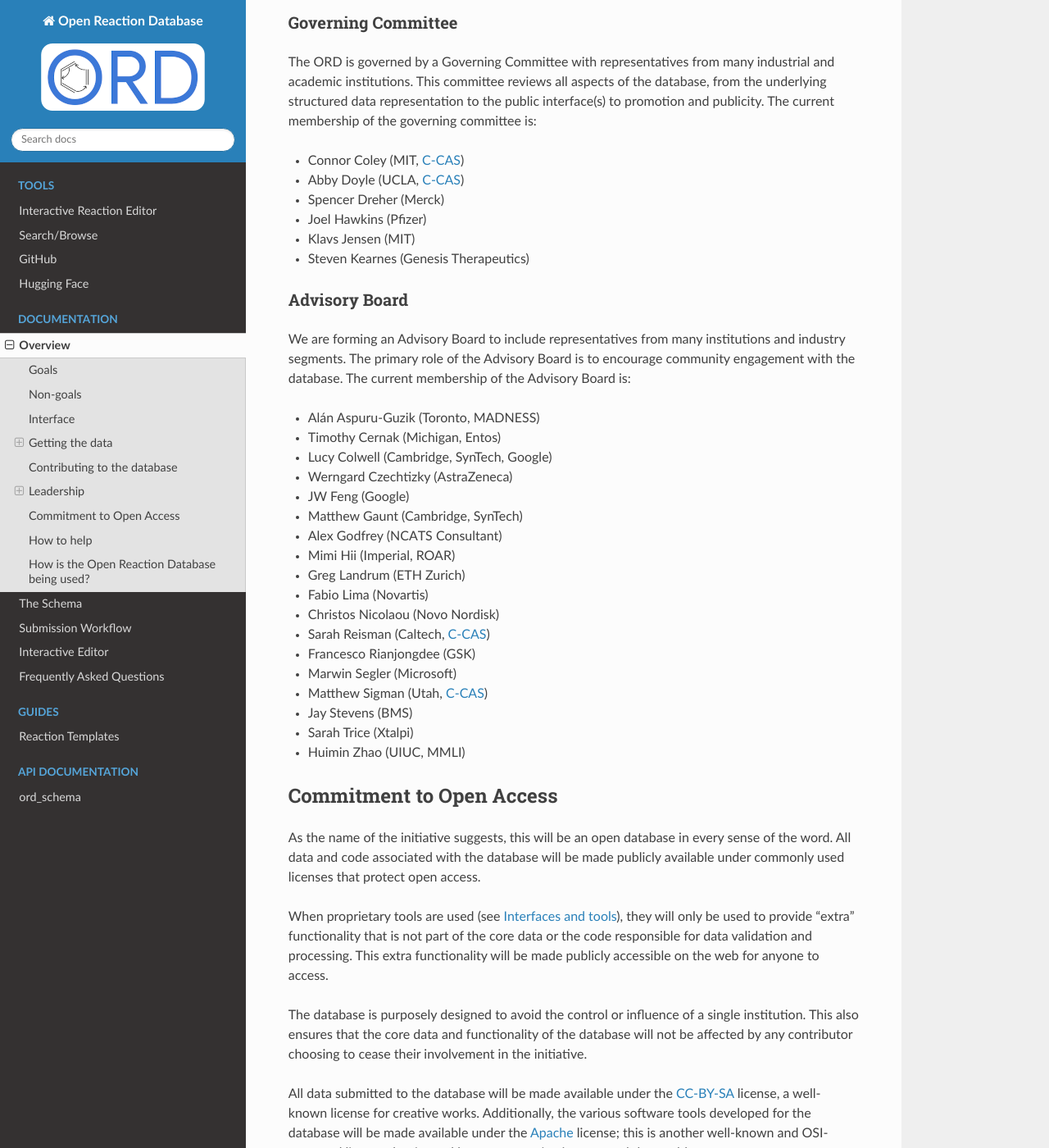
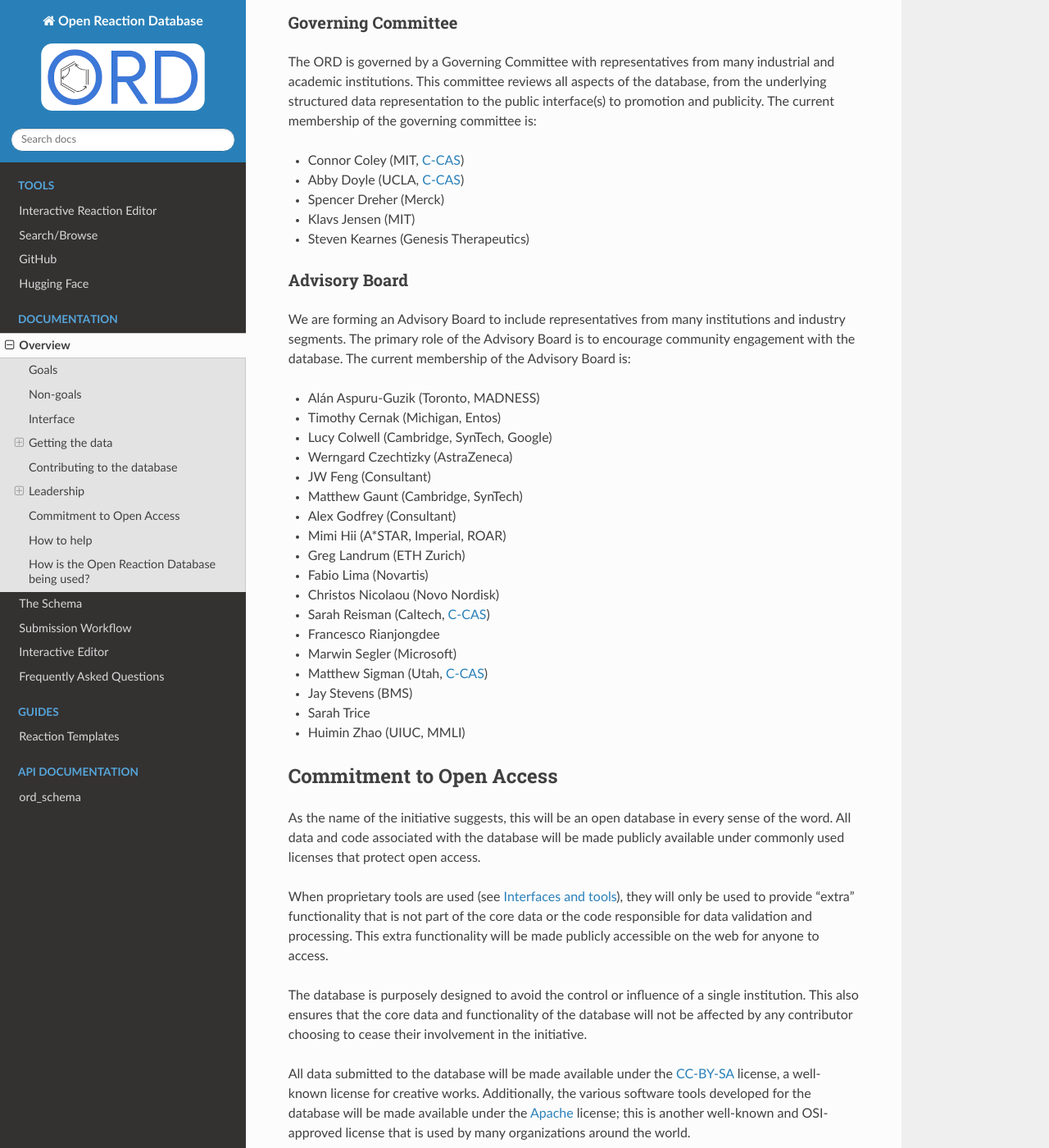
Before and after one commit to open-reaction-database/ord-schema, a Sphinx documentation site: the page built from docs/overview.rst, in a window 1280 px wide and 1400 px high, scrolled down 2828 px. Shown: the whole window at 82% size. Built offline with Sphinx 7.4.7 and the Read the Docs theme 3.1.0, drawn with Linux system fonts in a browser that asks for light colours.

Commit message:
Update GC and AB
- removed Joel Hawkins from GC
- removed affiliations of Sarah Trice and Francesco Rianjongdee (need to confirm their new companies approve)
- updated affiliations of JW Feng, Alex Godfrey and Mimi Hii

```diff
--- a/docs/overview.rst
+++ b/docs/overview.rst
@@ -157,7 +157,6 @@ committee is:
 * Connor Coley (MIT, `C-CAS <https://ccas.nd.edu/>`__)
 * Abby Doyle (UCLA, `C-CAS <https://ccas.nd.edu/>`__)
 * Spencer Dreher (Merck)
-* Joel Hawkins (Pfizer)
 * Klavs Jensen (MIT)
 * Steven Kearnes (Genesis Therapeutics)
 
@@ -173,19 +172,19 @@ Advisory Board is:
 * Timothy Cernak (Michigan, Entos)
 * Lucy Colwell (Cambridge, SynTech, Google)
 * Werngard Czechtizky (AstraZeneca)
-* JW Feng (Google)
+* JW Feng (Consultant)
 * Matthew Gaunt (Cambridge, SynTech)
-* Alex Godfrey (NCATS Consultant)
-* Mimi Hii (Imperial, ROAR)
+* Alex Godfrey (Consultant)
+* Mimi Hii (A*STAR, Imperial, ROAR)
 * Greg Landrum (ETH Zurich)
 * Fabio Lima (Novartis)
 * Christos Nicolaou (Novo Nordisk)
 * Sarah Reisman (Caltech, `C-CAS <https://ccas.nd.edu/>`__)
-* Francesco Rianjongdee (GSK)
+* Francesco Rianjongdee
 * Marwin Segler (Microsoft)
 * Matthew Sigman (Utah, `C-CAS <https://ccas.nd.edu/>`__)
 * Jay Stevens (BMS)
-* Sarah Trice (Xtalpi)
+* Sarah Trice
 * Huimin Zhao (UIUC, MMLI)
 
 *************************
```
